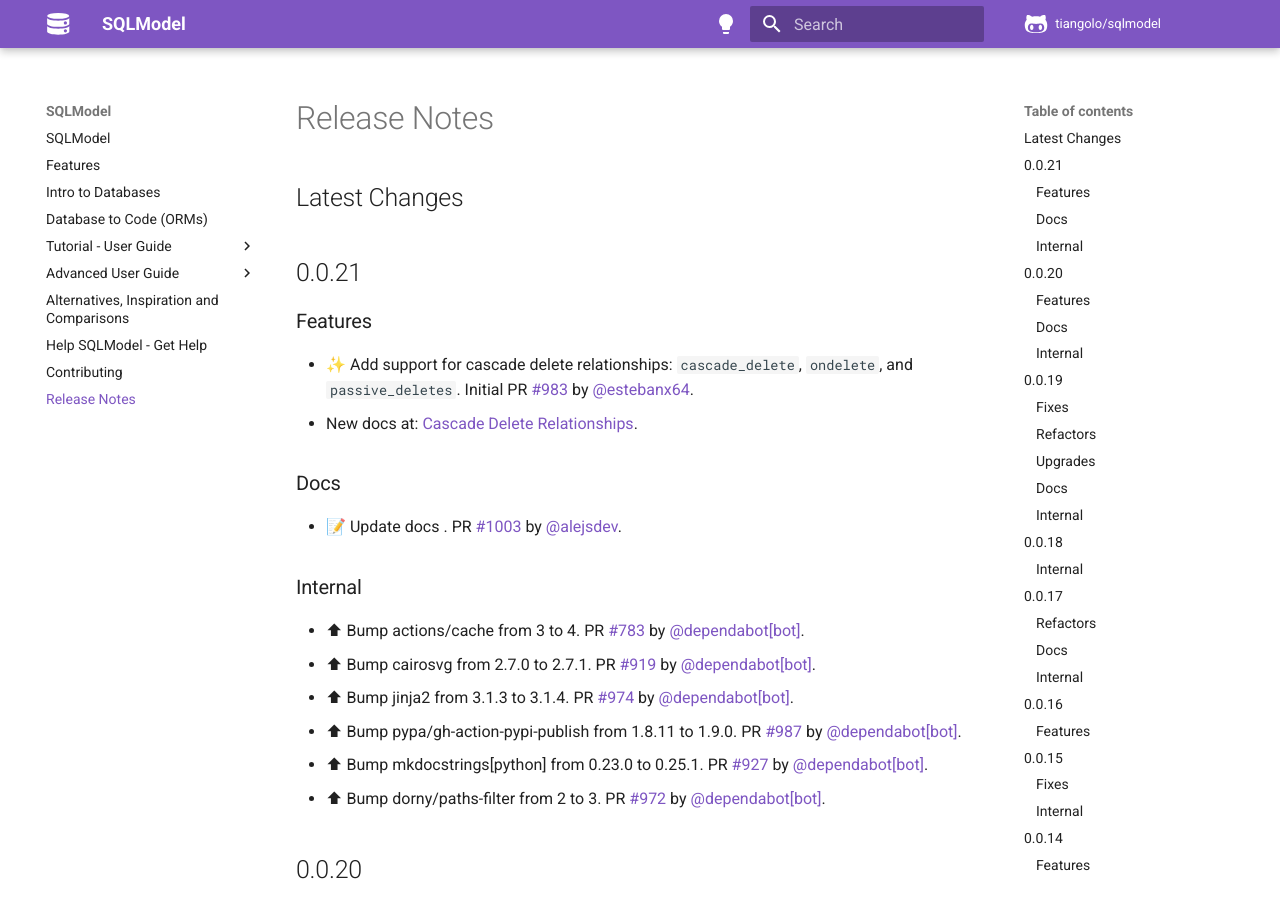
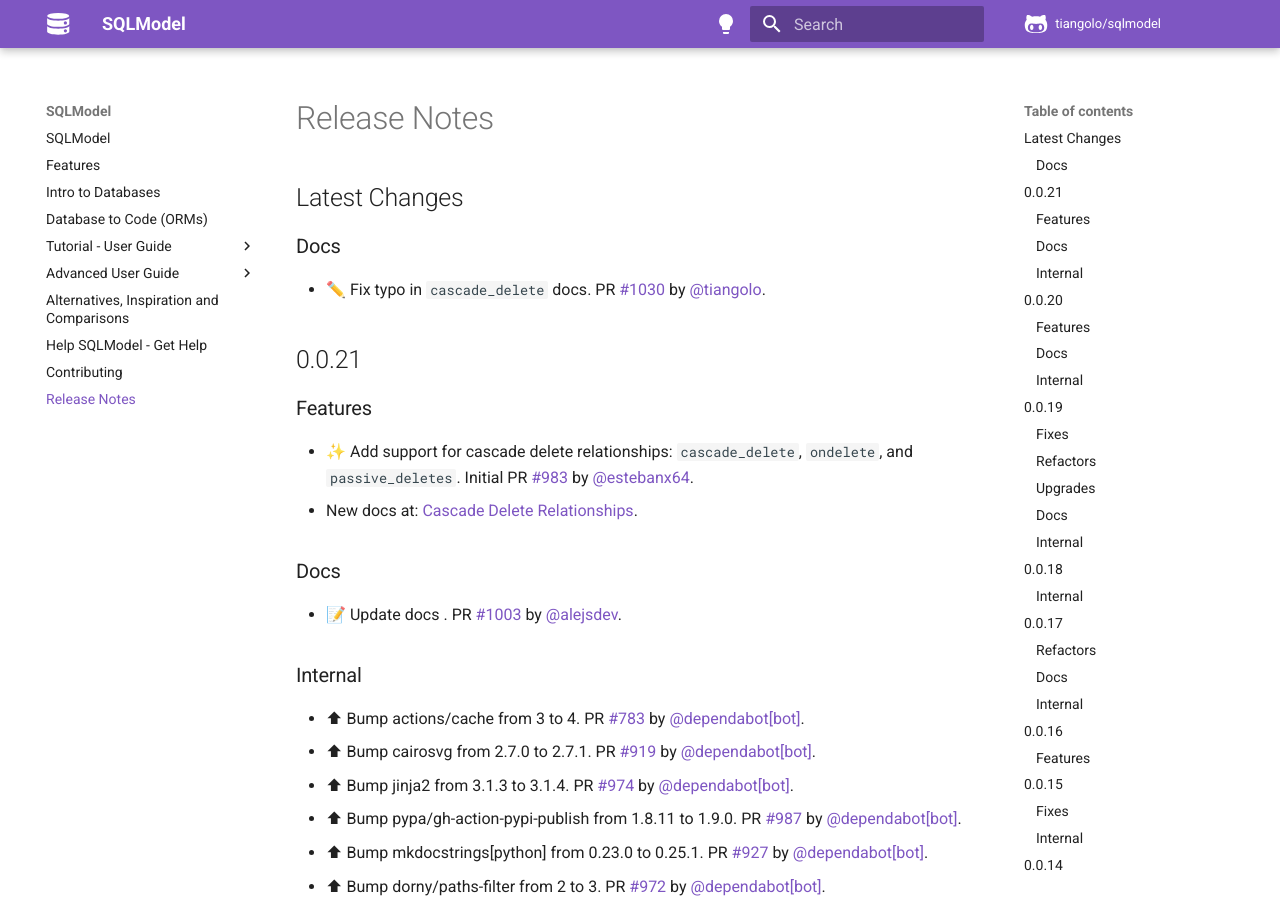
Before and after one commit to sztrakabalint/fastapi-sqlmodel, an MkDocs documentation site: the page built from docs/release-notes.md, in a window 1280 px wide and 900 px high. Built offline with MkDocs 1.6.1 and Material for MkDocs 9.7.7, drawn with Linux system fonts in a browser that asks for light colours; comment, search, counter and statistics services are not loaded.

Commit message:
📝 Update release notes

```diff
--- a/docs/release-notes.md
+++ b/docs/release-notes.md
@@ -1,6 +1,10 @@
 # Release Notes
 
 ## Latest Changes
+
+### Docs
+
+* ✏️ Fix typo in `cascade_delete` docs. PR [#1030](https://github.com/tiangolo/sqlmodel/pull/1030) by [@tiangolo](https://github.com/tiangolo).
 
 ## 0.0.21
 
```
